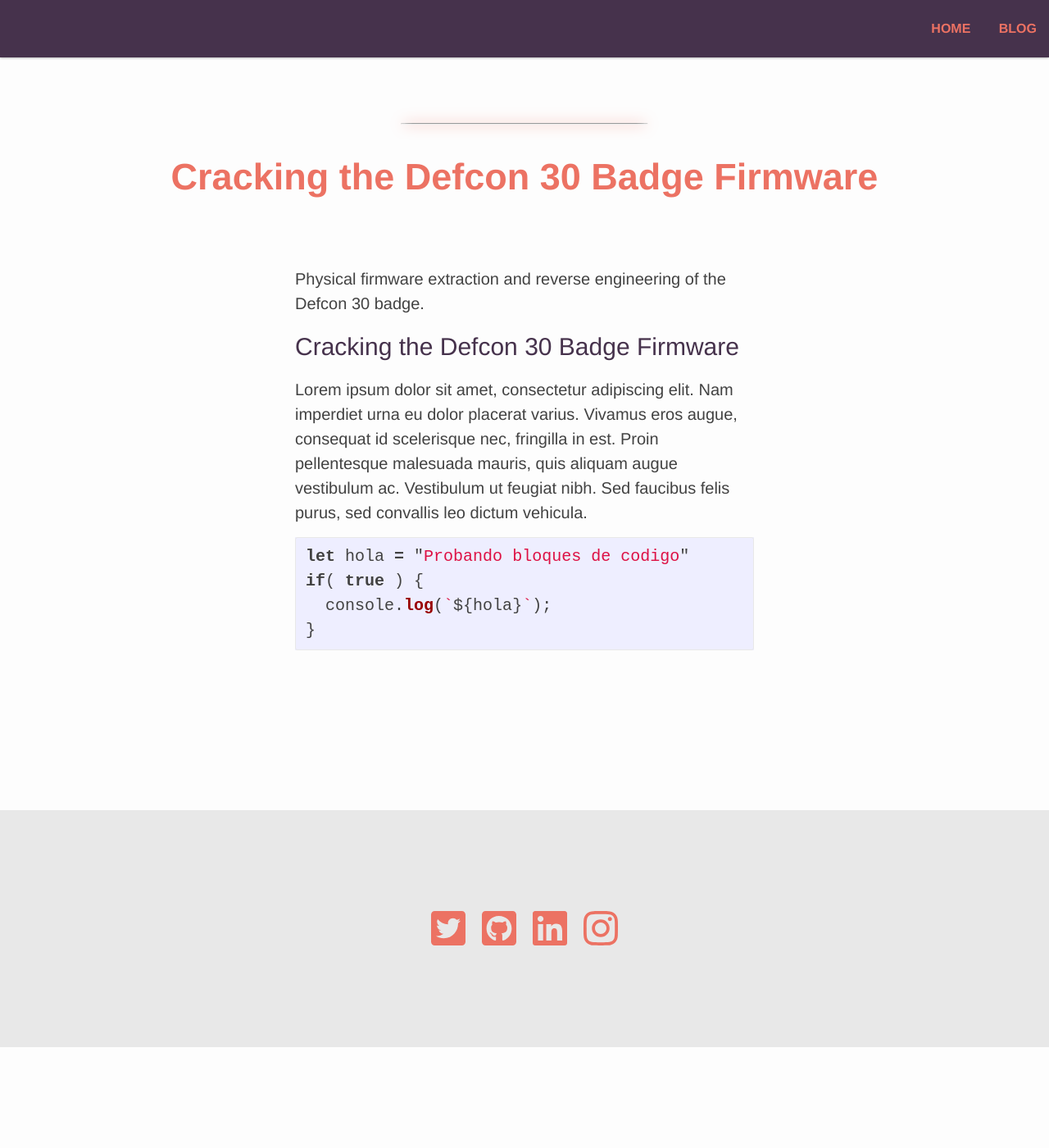
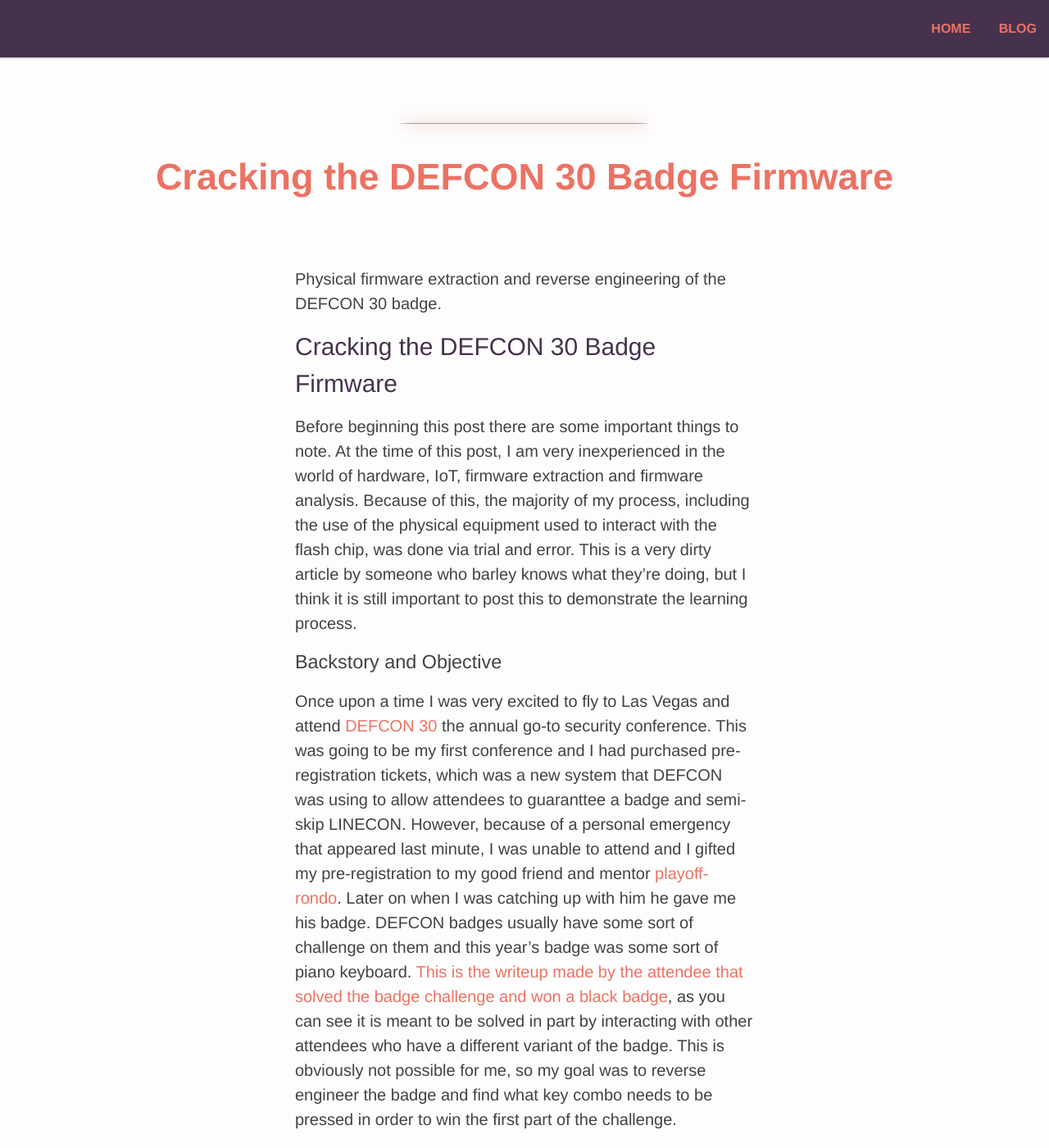
Before and after one commit to elbee-cyber/old.elbee-cyber.github.io, a Jekyll site: the page built from _posts/2022-11-22-Cracking-the-Defcon-30-Badge-Firmware.md, in a window 1280 px wide and 1400 px high. Shown: the whole window at 82% size. Built offline with Jekyll 4.4.1, drawn with Linux system fonts in a browser that asks for light colours.

Commit message:
Update 2022-11-22-Cracking-the-Defcon-30-Badge-Firmware.md

````diff
--- a/_posts/2022-11-22-Cracking-the-Defcon-30-Badge-Firmware.md
+++ b/_posts/2022-11-22-Cracking-the-Defcon-30-Badge-Firmware.md
@@ -1,17 +1,13 @@
 ---
 layout: post
-title: Cracking the Defcon 30 Badge Firmware
+title: Cracking the DEFCON 30 Badge Firmware
 ---
 
-Physical firmware extraction and reverse engineering of the Defcon 30 badge.
+Physical firmware extraction and reverse engineering of the DEFCON 30 badge.
 
-## Cracking the Defcon 30 Badge Firmware
+## Cracking the DEFCON 30 Badge Firmware
 
-Lorem ipsum dolor sit amet, consectetur adipiscing elit. Nam imperdiet urna eu dolor placerat varius. Vivamus eros augue, consequat id scelerisque nec, fringilla in est. Proin pellentesque malesuada mauris, quis aliquam augue vestibulum ac. Vestibulum ut feugiat nibh. Sed faucibus felis purus, sed convallis leo dictum vehicula.
+Before beginning this post there are some important things to note. At the time of this post, I am very inexperienced in the world of hardware, IoT, firmware extraction and firmware analysis. Because of this, the majority of my process, including the use of the physical equipment used to interact with the flash chip, was done via trial and error. This is a very dirty article by someone who barley knows what they're doing, but I think it is still important to post this to demonstrate the learning process.
 
-```javascript
-let hola = "Probando bloques de codigo"
-if( true ) {
-  console.log(`${hola}`);
-}
-```
+### Backstory and Objective
+Once upon a time I was very excited to fly to Las Vegas and attend <a href="https://defcon.org/html/defcon-30/dc-30-index.html">DEFCON 30</a> the annual go-to security conference. This was going to be my first conference and I had purchased pre-registration tickets, which was a new system that DEFCON was using to allow attendees to guaranttee a badge and semi-skip LINECON. However, because of a personal emergency that appeared last minute, I was unable to attend and I gifted my pre-registration to my good friend and mentor <a href="https://ctftime.org/user/3509">playoff-rondo</a>. Later on when I was catching up with him he gave me his badge. DEFCON badges usually have some sort of challenge on them and this year's badge was some sort of piano keyboard. <a href="https://github.com/Kybr-git/DC30-Badge-Challenge-Writeup/blob/main/README.md">This is the writeup made by the attendee that solved the badge challenge and won a black badge</a>, as you can see it is meant to be solved in part by interacting with other attendees who have a different variant of the badge. This is obviously not possible for me, so my goal was to reverse engineer the badge and find what key combo needs to be pressed in order to win the first part of the challenge.
````
